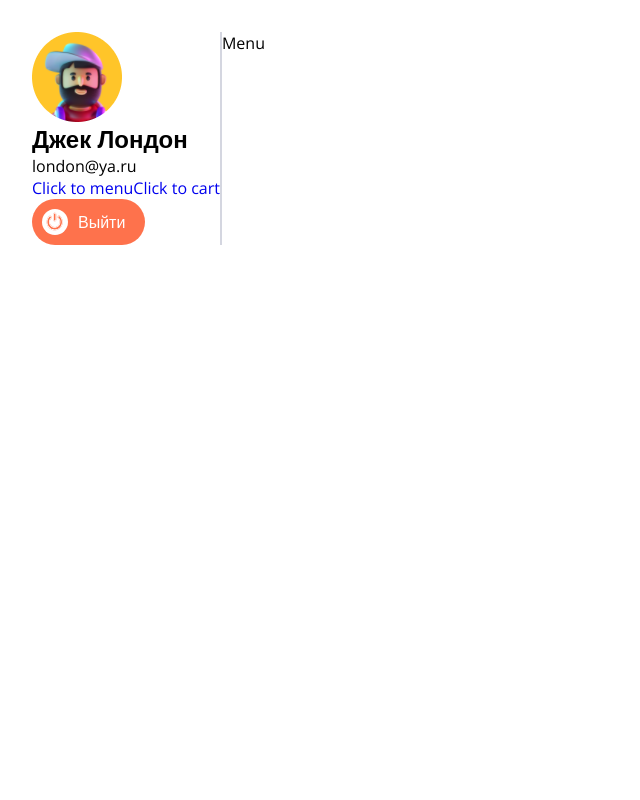
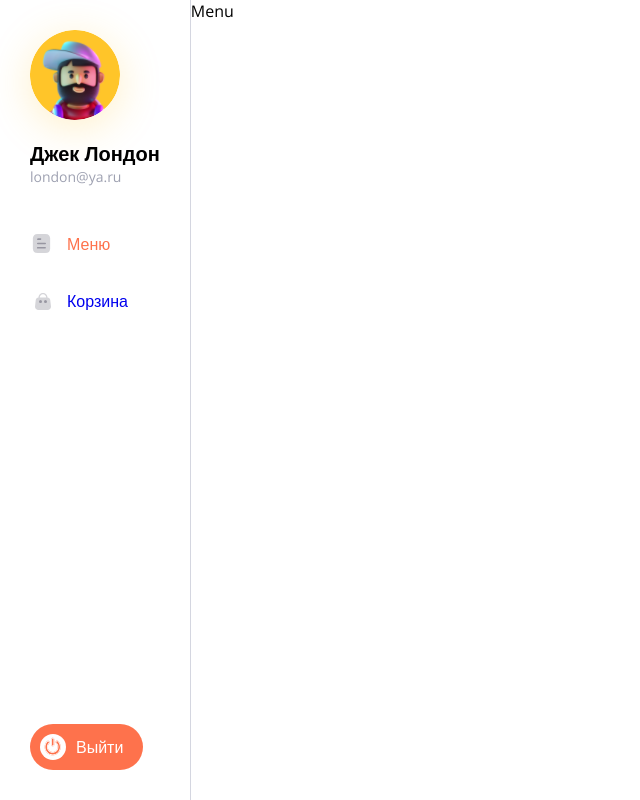
Before and after one commit to KTDKasp/react-vite-delivery-app, a React (Vite) app: page / in a window 1280 px wide. Shown: the whole page, without its empty margins (0-640 px from the left). Built offline with nearby package versions, Linux system fonts and the light colour scheme.

Commit message:
Выполнена верстка левой боковой панели

```diff
--- a/src/index.css
+++ b/src/index.css
@@ -42,13 +42,7 @@ button {
   color: var(--white-color);
 }
 
-body {
-  height: 100dvh;
-}
-
 #root {
-  max-width: 1280px;
   margin: 0 auto;
-  padding: 2rem;
   color: var(--text-color);
 }
--- a/src/layouts/MainLayout.css
+++ b/src/layouts/MainLayout.css
@@ -1,14 +1,68 @@
 .layout {
   display: flex;
+  min-height: 100dvh;
+}
+
+.layout__sidebar {
+  display: flex;
+  flex-direction: column;
+  border-right: 1px solid var(--separator-color);
+  padding: 30px;
+}
+
+.sidebar__pic {
+  margin-bottom: 20px;
+  border-radius: 50%;
+  box-shadow: 0px 8px 40px 0px rgba(255, 197, 41, 0.25);
+}
+
+.sidebar__username {
+  font-size: 20px;
+  font-weight: 700;
+  line-height: 27px;
+}
+
+.sidebar__email {
+  color: rgb(158, 161, 177);
+  font-size: 14px;
+  font-weight: 400;
+  line-height: 19px;
+  margin-bottom: 46px;
+}
+
+.sidebar__nav {
+  display: flex;
+  flex-direction: column;
+  gap: 34px;
+}
+
+.sidebar__link {
+  display: flex;
+  align-items: center;
+  gap: 14px;
+  transition: color 0.15s ease;
+}
+
+.sidebar__link:hover {
+  color: var(--primary-color);
+}
+
+.sidebar__link.active {
+  color: var(--primary-color);
+}
+
+.sidebar__link span {
+  font-size: 16px;
+  font-weight: 400;
+  line-height: 22px;
+  color: var(--text-color);
 }
 
 .exit-button {
+  margin-top: auto;
   display: flex;
   gap: 10px;
   align-items: center;
+  align-self: flex-start;
   padding: 10px 20px 10px 10px;
 }
-
-.layout__border-line {
-  border: 1px solid var(--separator-color);
-}
--- a/src/layouts/MainLayout.tsx
+++ b/src/layouts/MainLayout.tsx
@@ -1,5 +1,5 @@
 import React from 'react';
-import { Link, Outlet } from 'react-router-dom';
+import { NavLink, Outlet } from 'react-router-dom';
 import { Button } from '../components/Button';
 
 import './MainLayout.css';
@@ -7,22 +7,27 @@ import './MainLayout.css';
 export const MainLayout: React.FC = () => {
   return (
     <div className="layout">
-      <div className="layout__left">
-        <div>
-          <img src="./profile-pic-circle.png" alt="Фото профиля" />
+      <div className="layout__sidebar">
+        <div className='sidebar__user'>
+          <img className='sidebar__pic' src="./profile-pic-circle.png" alt="Фото профиля" />
+          <h2 className='sidebar__username'>Джек Лондон</h2>
+          <p className='sidebar__email'>london@ya.ru</p>
         </div>
-        <h2>Джек Лондон</h2>
-        <p>london@ya.ru</p>
-        <div>
-          <Link to="/">Click to menu</Link>
-          <Link to="/cart">Click to cart</Link>
+        <div className='sidebar__nav'>
+          <NavLink to="/" className='sidebar__link'>
+            <img src="./menu-icon.svg" alt="Иконка меню" />
+            Меню
+          </NavLink>
+          <NavLink to="/cart" className='sidebar__link'>
+            <img src="./cart-icon.svg" alt="Иконка корзины" />
+            Корзина
+          </NavLink>
         </div>
         <Button className="exit-button">
           <img src="./on-off.svg" alt="Выход" />
           <span>Выйти</span>
         </Button>
       </div>
-      <div className="layout__border-line"></div>
       <div>
         <Outlet />
       </div>
```
Also changed, not shown: public/cart-icon.svg (added), public/menu-icon.svg (added).
